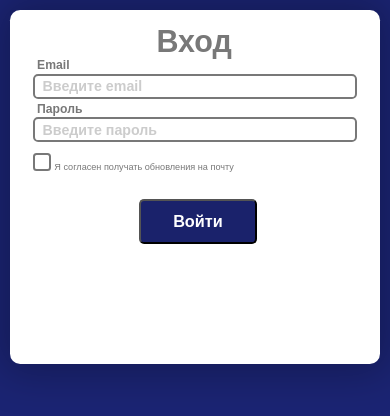
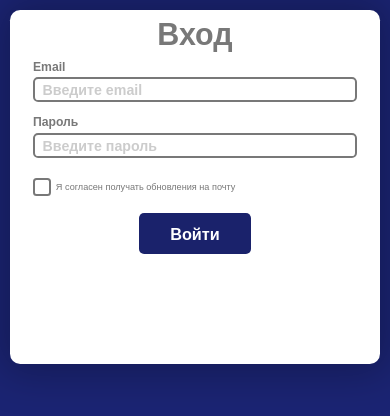
Before and after one commit to yalla84/4p22-frontend-bustrova-viktoriia, a plain HTML site: page homework_7/index.html in a window 390 px wide. Drawn offline with Linux system fonts and the light colour scheme.

Commit message:
homework_7

```diff
--- a/homework_7/style.css
+++ b/homework_7/style.css
@@ -7,54 +7,58 @@
     background: #1B2473;
 }
 
+.registration {
+    width: 100vw;
+    height: 100vh;
+    display: flex;
+    justify-content: center;
+}
+
 .registration__form {
+    position: relative;
     display: flex;
     flex-direction: column;
-    width: calc(600 / 1440 * 100vw);
-    margin-left: calc(412 / 1440 * 100vw);
-    margin-top: calc(82 / 1440 * 100vw);
-    height: calc(412 / 1440 * 100vw);
+    justify-content: center;
+    width: 600px;
+    height: 412px;
+    top: 82px;
+    padding-top: 26px;
+    padding-left: 45px;
+    padding-right: 45px;
+    padding-bottom: 26px;
     background: #FFFFFF;
     box-shadow: 0px 0px 40px 10px rgba(0, 0, 0, 0.25);
-    border-radius: calc(20 / 1440 * 100vw);
+    border-radius: 20px;
 }
 
 .registration__heading {
-    position: absolute;
-    margin-left: calc(242 / 1440 * 100vw);
-    margin-top: calc(22 / 1440 * 100vw);
+    margin: 0;
+    text-align: center;
+    margin-bottom: 17px;
     color: #787878;
     font-family: 'Roboto-Bold', sans-serif;
     font-weight: 700;
-    font-size: calc(50 / 1440 * 100vw);
-    line-height: calc(50 / 1400 * 100vw);
+    font-size: 50px;
 }
 
 .registration-email__label {
-    position: absolute;
-    margin-top: calc(93 / 1440 * 100vw);
-    margin-left: calc(53 / 1440 * 100vw);
+    display: block;
+    margin-bottom: 3px;
     font-family: 'Roboto-Bold', sans-serif;
     font-weight: 700;
-    font-size: calc(16 / 1440 * 100vw);
-    line-height: calc(16 / 1440 * 100vw);
+    font-size: 16px;
     color: #787878;
 }
 
 .registration-email__input {
-    position: absolute;
-    margin-top: calc(112 / 1440 * 100vw);
-    margin-left: calc(45 / 1440 * 100vw);
-    height: calc(49 / 1440 * 100vw);
-    width: calc(509 / 1440 * 100vw);
+    height: 49px;
     border: 2px solid #787878;
-    border-radius: calc(10 / 1440 * 100vw);
-    padding-top: calc(7 / 1440 * 100vw);
-    padding-left: calc(15 / 1440 * 100vw);
-    padding-bottom: calc(6 / 1440 * 100vw);
+    border-radius: 10px;
+    width: 100%;
+    padding-left: 15px;
     font-family: 'Roboto-Bold', sans-serif;
     font-weight: 700;
-    font-size: calc(28 / 1440 * 100vw);
+    font-size: 28px;
     color: #787878;
     outline: none;
 }
@@ -63,32 +67,31 @@
     color: #CCCCCC;
 }
 
+.registration__password {
+    margin-top: 13px;
+}
+
 .registration-password__label {
-    position: absolute;
-    margin-top: calc(175 / 1440 * 100vw);
-    margin-left: calc(53 / 1440 * 100vw);
+    display: block;
+    margin-bottom: 3px;
     font-family: 'Roboto-Bold', sans-serif;
     font-weight: 700;
-    font-size: calc(24 / 1440 * 100vw);
+    font-size: 24px;
     color: #787878;
     opacity: 0;
 }
 
 .registration-password__input {
-    position: absolute;
-    margin-top: calc(193 / 1440 * 100vw);
-    margin-left: calc(45 / 1440 * 100vw);
-    height: calc(49 / 1440 * 100vw);
-    width: calc(509 / 1440 * 100vw);
+    height: 49px;
+    width: 100%;
     border: 2px solid #787878;
-    border-radius: calc(10 / 1440 * 100vw);
-    padding-top: calc(7 / 1440 * 100vw);
-    padding-left: calc(15 / 1440 * 100vw);
-    padding-bottom: calc(6 / 1440 * 100vw);
+    border-radius: 10px;
+    padding-left: 15px;
     font-family: 'Roboto-Bold', sans-serif;
     font-weight: 700;
-    font-size: calc(28 / 1440 * 100vw);
+    font-size: 28px;
     color: #787878;
+    outline: none;
 }
 
 .registration-password__input::placeholder {
@@ -96,9 +99,10 @@
 }
 
 .registration__checkbox {
-    position: absolute;
-    margin-top: calc(258 / 1440 * 100vw);
-    margin-left: calc(45 / 1440 * 100vw);
+    position: relative;
+    margin-top: 20px;
+    margin-bottom: 52px;
+    padding-bottom: 4px;
 }
 
 .registration-checkbox__input {
@@ -106,15 +110,13 @@
     opacity: 0;
     width: 100%;
     height: 100%;
-    margin: 0;
 }
 
 .registration-checkbox__label {
-    padding-left: calc(33 / 1440 * 100vw);
+    padding-left: 34px;
     font-family: 'Roboto-Regular', sans-serif;
     font-weight: 400;
-    font-size: calc(14 / 1440 * 100vw);
-    line-height: calc(16 / 1440 * 100vw);
+    font-size: 14px;
     color: #787878;
 }
 
@@ -123,21 +125,21 @@
     position: absolute;
     left: 0;
     bottom: 0;
-    width: calc(20 / 1440 * 100vw);
-    height: calc(20 / 1440 * 100vw);
+    width: 20px;
+    height: 20px;
     border: 2px solid #787878;
-    border-radius: calc(7 / 1440 * 100vw);
+    border-radius: 7px;
 }
 
 .registration-checkbox__label::after {
     content: '';
+    position: absolute;
     background: url(img/check.png);
-    width: calc(25 / 1440 * 100vw);
-    height: calc(25 / 1440 * 100vw);
+    width: 24px;
+    height: 24px;
     background-size: 100%;
-    position: absolute;
-    left: 1px;
-    top: calc(-10 / 1440 * 100vw);
+    left: 0;
+    bottom: 0;
     opacity: 0;
     transition: .2 opacity;
 }
@@ -147,139 +149,92 @@
 }
 
 .registration__submit {
-    position: absolute;
-    box-sizing: border-box;
-    margin-top: calc(334 / 1440 * 100vw);
-    margin-left: calc(210 / 1440 * 100vw);
-    height: calc(52 / 1440 * 100vw);
-    width: calc(180 / 1440 * 100vw);
+    margin: auto;
 }
 
 .registration-submit__input {
-    padding-top: calc(16 / 1440 * 100vw);
-    padding-left: calc(54 / 1440 * 100vw);
-    padding-bottom: calc(16 / 1440 * 100vw);
-    padding-right: calc(54 / 1440 * 100vw);
+    width: 180px;
+    height: 52px;
+    padding: 0;
+    border: 0;
     background: #1A226B;
-    border-radius: calc(10 / 1440 * 100vw);
+    border-radius: 10px;
     font-family: 'Roboto-Bold', sans-serif;
     font-weight: 700;
-    font-size: calc(24 / 1440 * 100vw);
-    line-height: calc(16 / 1440 * 100vw);
+    font-size: 24px;
+    line-height: 16px;
     color: #FFFFFF;
 }
 
-@media screen and (min-width: 320px) and (max-width: 768px) {
+@media screen and (max-width: 768px) {
     .registration__form {
         width: calc(728 / 768 * 100vw);
-        margin: calc(20 / 768 * 100vw);
         height: calc(697 / 768 * 100vw);
+        top: calc(20 / 768 * 100vw);
+        padding-top: calc(38 / 768 * 100vw);
+        padding-bottom: calc(242 / 768 * 100vw);
         border-radius: calc(20 / 768 * 100vw);
+        padding-left: calc(45 / 768 * 100vw);
+        padding-right: calc(45 / 768 * 100vw);
     }
 
     .registration__heading {
-        margin-left: calc(288 / 768 * 100vw);
-        margin-top: calc(38 / 768 * 100vw);
         font-size: calc(60 / 768 * 100vw);
-        line-height: calc(50 / 768 * 100vw);
+        margin: 0;
+        padding-bottom: calc(17 / 768 * 100vw);
     }
 
     .registration-email__label {
-        margin-top: calc(101 / 768 * 100vw);
-        margin-left: calc(53 / 768 * 100vw);
         font-size: calc(24 / 768 * 100vw);
-        line-height: calc(16 / 768 * 100vw);
-        color: #787878;
+
     }
 
     .registration-email__input {
-        margin-top: calc(125 / 768 * 100vw);
-        width: calc(638 / 768 * 100vw);
-        margin-left: calc(45 / 768 * 100vw);
-        height: calc(49 / 768 * 100vw);
-        padding-top: calc(7 / 768 * 100vw);
+        height: calc(49 /768 * 100vw);
+        border-radius: calc(10 / 768 * 100vw);
         padding-left: calc(15 / 768 * 100vw);
-        padding-bottom: calc(6 / 768 * 100vw);
         font-size: calc(28 / 768 * 100vw);
-        border-radius: calc(10 / 768 * 100vw);
     }
 
     .registration-password__label {
-        margin-top: calc(187 / 768 * 100vw);
-        margin-left: calc(53 / 768 * 100vw);
+        margin-bottom: calc(8 / 768 * 100vw);
         font-size: calc(24 / 768 * 100vw);
-        line-height: calc(16 / 768 * 100vw);
         opacity: 1;
     }
 
     .registration-password__input {
-        margin-top: calc(211 / 768 * 100vw);
-        width: calc(638 / 768 * 100vw);
-        margin-left: calc(45 / 768 * 100vw);
-        height: calc(49 / 768 * 100vw);
-        padding-top: calc(7 / 768 * 100vw);
+        border-radius: calc(10 / 768 * 100vw);
         padding-left: calc(15 / 768 * 100vw);
-        padding-bottom: calc(6 / 768 * 100vw);
         font-size: calc(28 / 768 * 100vw);
-        border-radius: calc(10 / 768 * 100vw);
+        height: calc(49 /768 * 100vw)
     }
 
     .registration__checkbox {
-        margin-top: calc(287 / 768 * 100vw);
-        margin-left: calc(45 / 768 * 100vw);
+        margin-top: calc(35 / 768 * 100vw);
+        margin-bottom: calc(34 / 768 * 100vw);
+        padding-bottom: calc(4 / 768 * 100vw);
     }
 
     .registration-checkbox__label {
-        padding-left: calc(42 / 768 * 100vw);
+        padding-left: calc(45 / 768 * 100vw);
         font-size: calc(18 / 768 * 100vw);
     }
 
     .registration-checkbox__label::before {
         width: calc(28 / 768 * 100vw);
         height: calc(28 / 768 * 100vw);
-        top: calc(-6 / 768 * 100vw);
         border-radius: calc(7 / 768 * 100vw);
     }
 
     .registration-checkbox__label::after {
-        width: calc(33 / 768 * 100vw);
-        height: calc(33 / 768 * 100vw);
-        left: 1px;
-        top: calc(-10 / 768 * 100vw);
-    }
-
-    .registration__submit {
-        margin-top: calc(372 / 768 * 100vw);
-        margin-left: calc(253 / 768 * 100vw);
-        height: calc(80 / 768 * 100vw);
-        width: calc(220 / 768 * 100vw);
+        width: calc(32 / 768 * 100vw);
+        height: calc(32 / 768 * 100vw);
     }
 
     .registration-submit__input {
-        padding-top: calc(32 / 768 * 100vw);
-        padding-left: calc(64 / 768 * 100vw);
-        padding-bottom: calc(32 / 768 * 100vw);
-        padding-right: calc(64 / 768 * 100vw);
-        background: #1A226B;
+        width: calc(220 / 768 * 100vw);
+        height: calc(80 / 768 * 100vw);
+        font-size: calc(32 / 768 * 100vw);
         border-radius: calc(10 / 768 * 100vw);
-        font-size: calc(32 / 768 * 100vw);
-        line-height: calc(16 / 768 * 100vw);
-        color: #FFFFFF;
     }
 }
-
-@media screen and (min-width: 769px) and (max-width: 1439px) {
-    .registration-checkbox__label::after {
-        top: calc(4 / 1440 * 100vw);
-    }
-}
-
-@media screen and (min-width: 319px) and (max-width: 320px) {
-    .registration-checkbox__label::before {
-        top: calc(3 / 320 * 100vw);
-    }
-
-    .registration-checkbox__label::after {
-        top: calc(4 / 320 * 100vw);
-    }
-}
```
